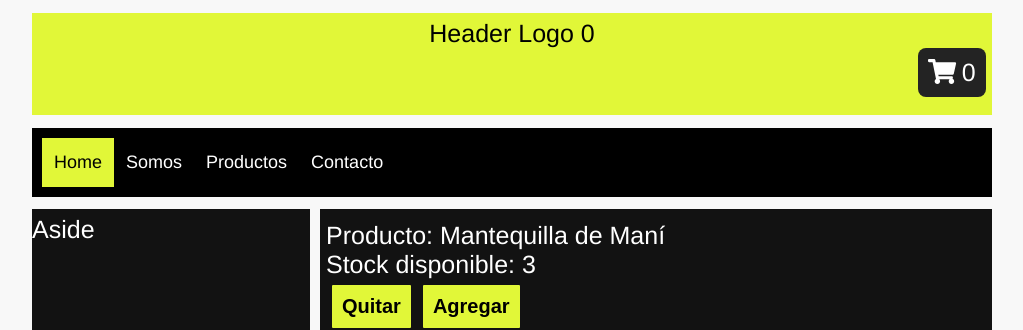
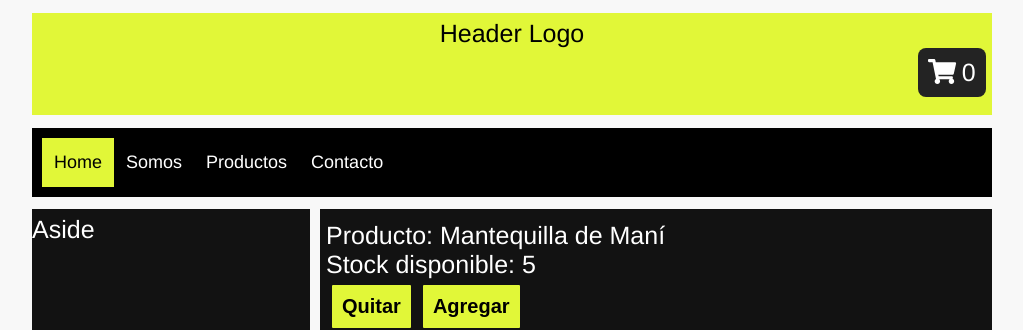
Before and after one commit to Gabo-zizou/store-gmoya, a React (Create React App) app: page / in a window 1280 px wide. Shown: the top 330 px of the page, without its empty margins (128-1151 px from the left). Built offline with nearby package versions, Linux system fonts and the light colour scheme.

Commit message:
UPDATE: se modifica el stock

```diff
--- a/src/App.js
+++ b/src/App.js
@@ -10,7 +10,7 @@ import ContenedorIndex from "./components/pages/content";
 
 function App() {
 
-  const [stock, setStock] = useState(3);
+  const [stock, setStock] = useState(5);
   const [mensajeStock, setMensajeStock] = useState(false);
   const [contador, setContador] = useState(0);
   const [actualizacion, setActualizacion] = useState(Date());
--- a/src/components/header/Header.jsx
+++ b/src/components/header/Header.jsx
@@ -6,7 +6,7 @@ import ShoppingCart from '../shoppingCart/shoppingCart'
 function Header ({contador}){
     return (
         <header>
-            <p>Header Logo { contador }</p>
+            <p>Header Logo</p>
             <ShoppingCart
                 contador={contador}
             />
```
